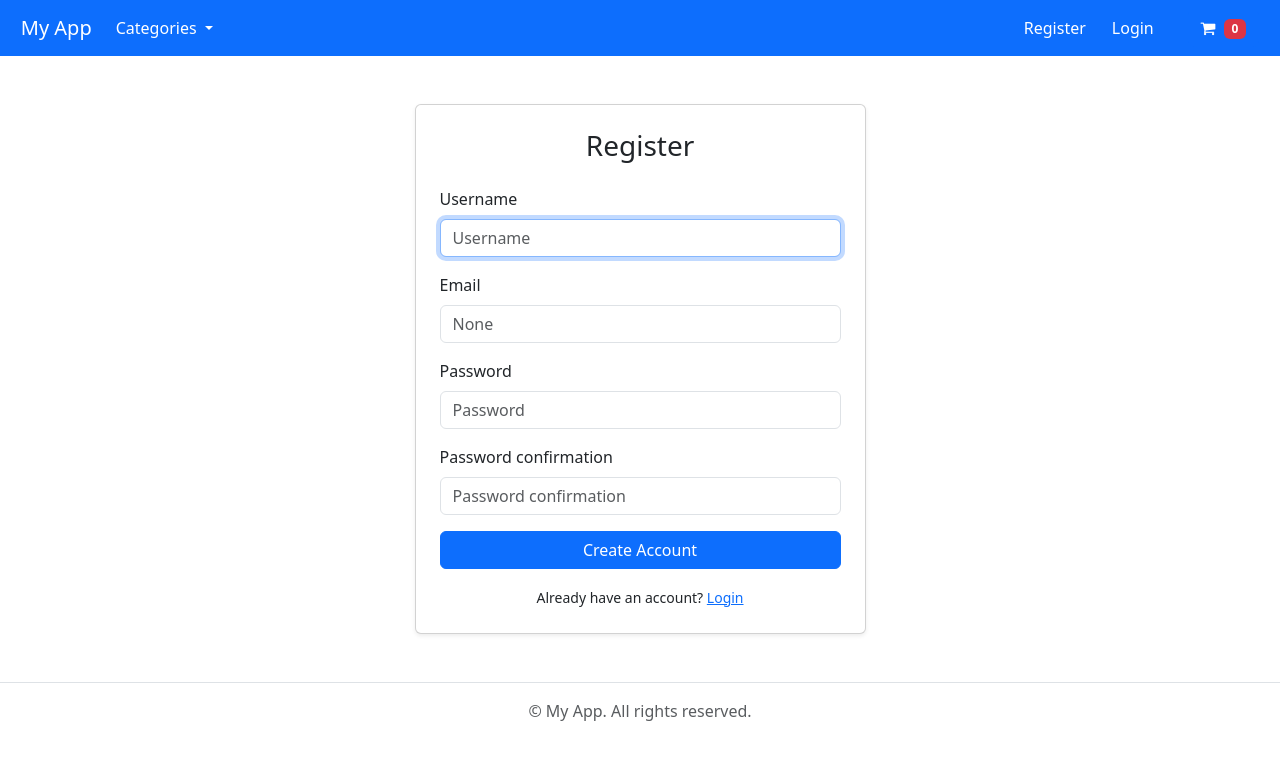
After one commit to bendamian/ecommerce, a Django app: page /account/register/ in a window 1280 px wide. The commit adds this page. Shown: the top 760 px of the page. Run offline with Django 5.2, Linux system fonts and the light colour scheme; data that the repository does not hold is empty; some libraries are stand-ins or nearby versions.

Commit message:
add a simple  User registration

```diff
--- /dev/null
+++ b/account/forms.py
@@ -0,0 +1,38 @@
+from django import forms
+from django.contrib.auth.forms import UserCreationForm
+from django.contrib.auth.models import User
+
+class UserRegisterForm(UserCreationForm):
+    email = forms.EmailField(
+        required=True,
+        help_text="All fields are required."
+    )
+
+    class Meta:
+        model = User
+        fields = ['username', 'email', 'password1', 'password2']
+
+    def __init__(self, *args, **kwargs):
+        super().__init__(*args, **kwargs)
+
+        for field_name, field in self.fields.items():
+            # Ensure all fields are required
+            field.required = True
+
+            # Bootstrap styling
+            field.widget.attrs.update({
+                'class': 'form-control',
+                'placeholder': field.label
+            })
+
+            # Add Bootstrap invalid class if errors exist
+            if self.errors.get(field_name):
+                field.widget.attrs['class'] += ' is-invalid'
+
+    def clean_email(self):
+        email = self.cleaned_data.get('email')
+
+        if User.objects.filter(email__iexact=email).exists():
+            raise forms.ValidationError("This email address is already in use.")
+
+        return email
--- /dev/null
+++ b/account/templates/account/registration/register.html
@@ -0,0 +1,51 @@
+{% extends 'base.html' %}
+{% load static %}
+
+
+{% block content %}
+<div class="container mt-5">
+  <div class="row justify-content-center">
+    <div class="col-md-6 col-lg-5">
+
+      <div class="card shadow-sm">
+        <div class="card-body p-4">
+
+          <h3 class="text-center mb-4">Register</h3>
+
+
+
+          <form method="POST" novalidate autocomplete="off">
+            {% csrf_token %}
+
+            {% for field in form %}
+              <div class="mb-3">
+                <label class="form-label">{{ field.label }}</label>
+                {{ field }}
+
+                {% if field.errors %}
+                  <div class="text-danger small mt-1">
+                    {{ field.errors|striptags }}
+                  </div>
+                {% endif %}
+              </div>
+            {% endfor %}
+
+            <button type="submit" class="btn btn-primary w-100">
+              Create Account
+            </button>
+          </form>
+
+          <div class="text-center mt-3">
+            <small>
+              Already have an account?
+              <a href="/">Login</a>
+            </small>
+          </div>
+
+        </div>
+      </div>
+
+    </div>
+  </div>
+</div>
+{% endblock %}
--- a/account/urls.py
+++ b/account/urls.py
@@ -4,6 +4,6 @@ from . import views
 app_name = 'account_app'
 
 urlpatterns = [
-
+ path('register/', views.register, name='register'),
 
 ]
--- a/account/views.py
+++ b/account/views.py
@@ -1,3 +1,25 @@
-from django.shortcuts import render
+from django.shortcuts import redirect, render
+from django.http import HttpResponse
+from .forms import UserRegisterForm
+from django.contrib import messages
 
 # Create your views here.
+
+
+
+
+def register(request):
+    if request.method == "POST":
+        form = UserRegisterForm(request.POST)
+        if form.is_valid():
+            form.save()
+            messages.success(request, "Account created successfully")
+            return redirect('store_app:store')
+    else:
+        form = UserRegisterForm()
+
+    context={
+        "form": form
+    }
+
+    return render(request, 'account/registration/register.html', context=context)
--- a/templates/snippets/header.html
+++ b/templates/snippets/header.html
@@ -61,7 +61,7 @@
 
             <li class="nav-item">
 
-                <a class="btn btn-alert navbar-btn text-white" type="button"  href="/"> Register </a>
+                <a class="btn btn-alert navbar-btn text-white" type="button"  href="{% url 'account_app:register' %}"> Register </a>
 
             </li>
 
```
Also changed, not shown: config/settings.py (+8 -0 lines).
